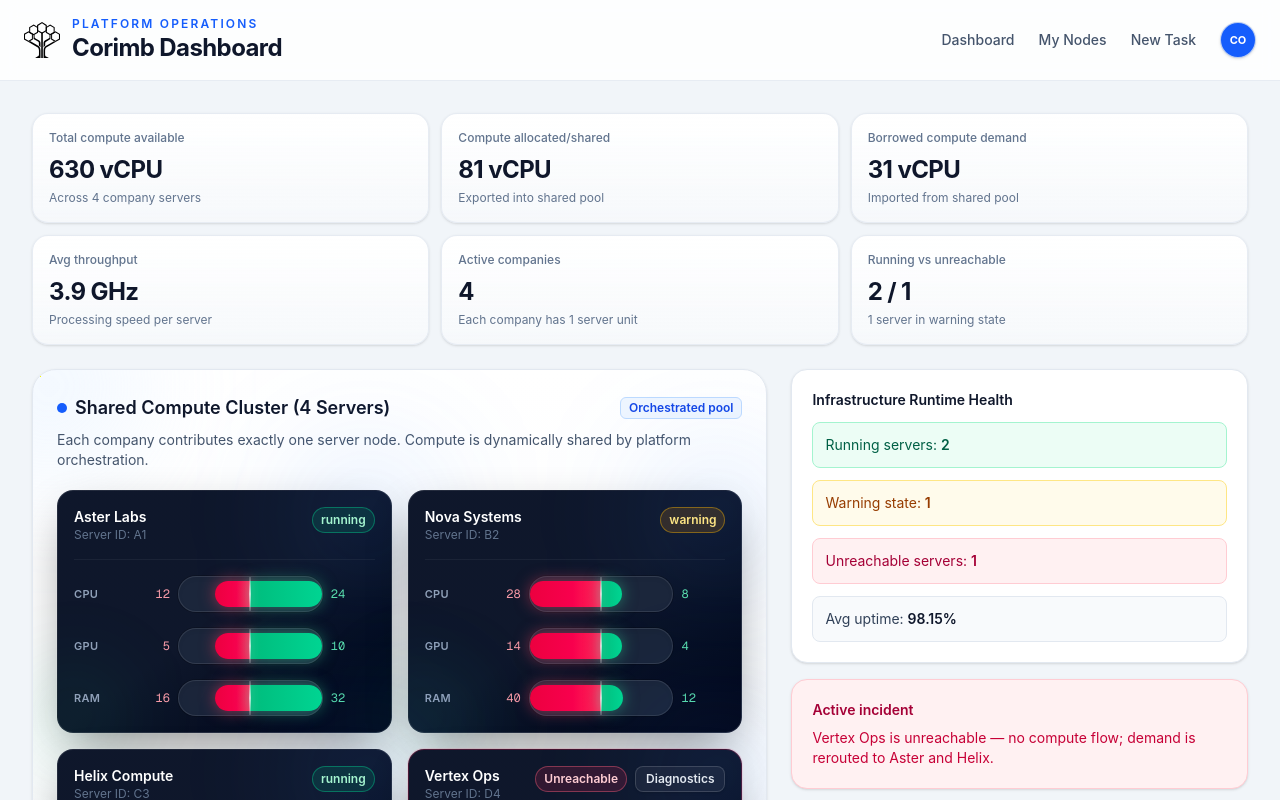
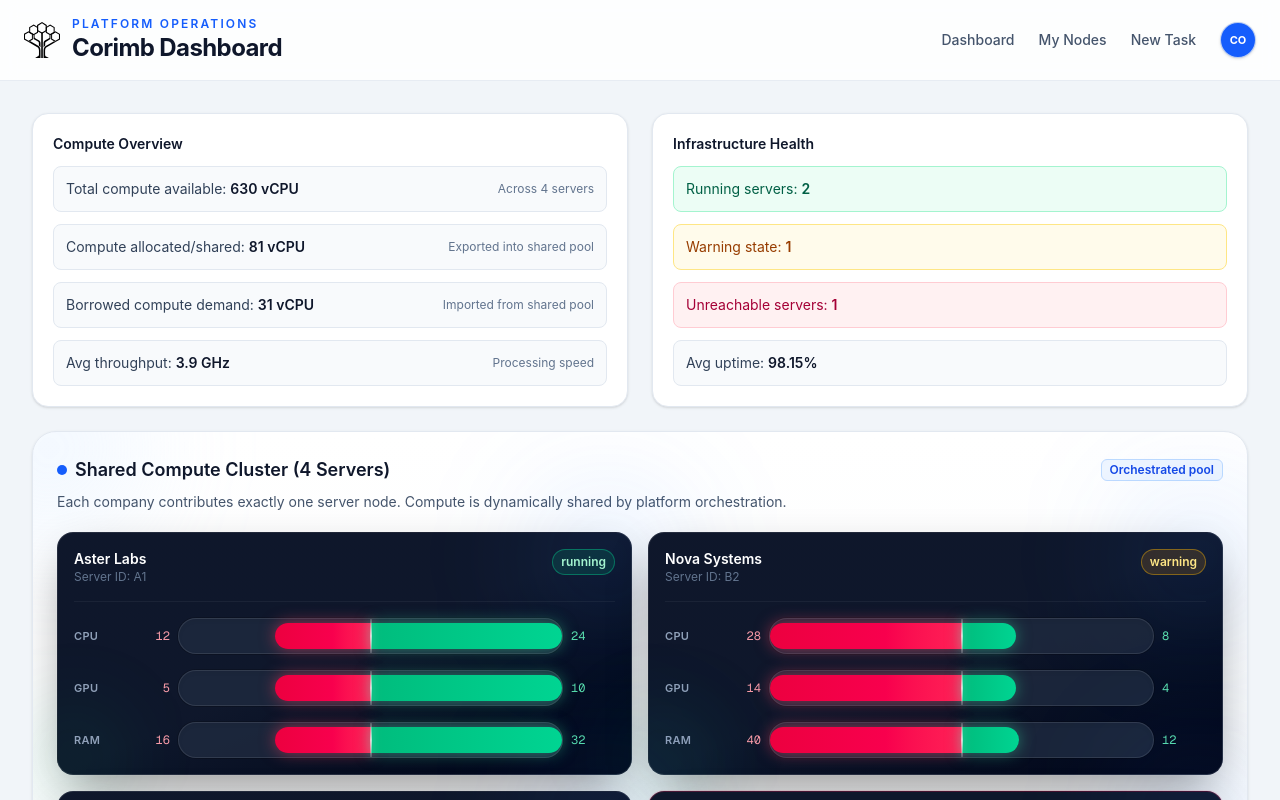
Before and after one commit to AliRasikh/compute-share-on-premise, a Next.js app: page /admin in a window 1280 px wide. Shown: the top 800 px of the page. Built offline with nearby package versions, Linux system fonts and the light colour scheme.

Commit message:
Fix admin dashboard first widget

```diff
--- a/src/app/admin/page.tsx
+++ b/src/app/admin/page.tsx
@@ -139,24 +139,6 @@ const ACTIVITIES = [
   "Global scheduler rebalanced workload across 4 servers",
 ];
 
-function KpiCard({
-  label,
-  value,
-  sub,
-}: {
-  label: string;
-  value: string;
-  sub: string;
-}) {
-  return (
-    <article className="group rounded-2xl border border-slate-200/80 bg-gradient-to-b from-white to-slate-50/70 p-4 shadow-sm transition duration-300 hover:-translate-y-0.5 hover:shadow-lg">
-      <p className="text-xs font-medium text-slate-500">{label}</p>
-      <p className="mt-2 text-2xl font-bold tracking-tight text-slate-900">{value}</p>
-      <p className="mt-1 text-xs text-slate-500">{sub}</p>
-    </article>
-  );
-}
-
 function ResourceBalanceRow({
   label,
   shared,
@@ -178,8 +160,7 @@ function ResourceBalanceRow({
     <div className="grid grid-cols-[2.5rem_2.25rem_1fr_2.25rem] items-center gap-2 sm:grid-cols-[2.75rem_2.75rem_1fr_2.75rem]">
       <span className="text-[11px] font-semibold uppercase tracking-wide text-slate-400">{label}</span>
       <span
-        className={`text-right text-xs font-mono tabular-nums ${
-          borrowed > 0 ? "text-rose-300/95" : "text-slate-600"
+        className={`text-right text-xs font-mono tabular-nums ${borrowed > 0 ? "text-rose-300/95" : "text-slate-600"
           }`}
       >
         {borrowed > 0 ? borrowed : "—"}
@@ -222,8 +203,7 @@ function ResourceBalanceRow({
       </div>
 
       <span
-        className={`text-left text-xs font-mono tabular-nums ${
-          shared > 0 ? "text-emerald-300/95" : "text-slate-600"
+        className={`text-left text-xs font-mono tabular-nums ${shared > 0 ? "text-emerald-300/95" : "text-slate-600"
           }`}
       >
         {shared > 0 ? shared : "—"}
@@ -269,8 +249,7 @@ function ResourceBalanceServerCard({ server }: { server: ServerNode }) {
 
   return (
     <article
-      className={`group relative overflow-visible rounded-2xl border bg-gradient-to-br from-slate-900 via-slate-900 to-slate-950 p-4 shadow-[0_20px_50px_-12px_rgba(0,0,0,0.45)] ring-1 transition duration-300 hover:-translate-y-1 ${
-        isUnreachable
+      className={`group relative overflow-visible rounded-2xl border bg-gradient-to-br from-slate-900 via-slate-900 to-slate-950 p-4 shadow-[0_20px_50px_-12px_rgba(0,0,0,0.45)] ring-1 transition duration-300 hover:-translate-y-1 ${isUnreachable
         ? "border-rose-500/25 ring-rose-500/10 hover:shadow-[0_24px_60px_-10px_rgba(244,63,94,0.12)]"
         : "border-white/10 ring-white/5 hover:shadow-[0_24px_60px_-10px_rgba(59,130,246,0.15)]"
         }`}
@@ -531,20 +510,49 @@ export default function AdminDashboardPage() {
         headerTitle="Corimb Dashboard"
       >
         <div className="space-y-6 p-4 md:p-6 xl:p-8">
-            <section className="grid grid-cols-1 gap-3 sm:grid-cols-2 xl:grid-cols-3 2xl:grid-cols-6">
-              <KpiCard label="Total compute available" value={`${totalCapacity} vCPU`} sub="Across 4 company servers" />
-              <KpiCard label="Compute allocated/shared" value={`${totalShared} vCPU`} sub="Exported into shared pool" />
-              <KpiCard label="Borrowed compute demand" value={`${totalBorrowed} vCPU`} sub="Imported from shared pool" />
-              <KpiCard label="Avg throughput" value={`${avgSpeed.toFixed(1)} GHz`} sub="Processing speed per server" />
-              <KpiCard label="Active companies" value={`${SERVERS.length}`} sub="Each company has 1 server unit" />
-              <KpiCard
-                label="Running vs unreachable"
-                value={`${runningCount} / ${downCount}`}
-                sub={`${warningCount} server in warning state`}
-              />
+          <section className="grid grid-cols-1 gap-6 xl:grid-cols-2">
+            <article className="rounded-2xl border border-slate-200 bg-white p-5 shadow-sm">
+              <p className="text-sm font-semibold text-slate-900">Compute Overview</p>
+              <div className="mt-3 space-y-3">
+                <div className="flex flex-col sm:flex-row sm:items-center sm:justify-between rounded-lg border border-slate-200 bg-slate-50 p-3 text-sm text-slate-700">
+                  <span>Total compute available: <span className="font-semibold text-slate-900">{totalCapacity} vCPU</span></span>
+                  <span className="mt-1 text-xs text-slate-500 sm:mt-0">Across {SERVERS.length} servers</span>
+                </div>
+                <div className="flex flex-col sm:flex-row sm:items-center sm:justify-between rounded-lg border border-slate-200 bg-slate-50 p-3 text-sm text-slate-700">
+                  <span>Compute allocated/shared: <span className="font-semibold text-slate-900">{totalShared} vCPU</span></span>
+                  <span className="mt-1 text-xs text-slate-500 sm:mt-0">Exported into shared pool</span>
+                </div>
+                <div className="flex flex-col sm:flex-row sm:items-center sm:justify-between rounded-lg border border-slate-200 bg-slate-50 p-3 text-sm text-slate-700">
+                  <span>Borrowed compute demand: <span className="font-semibold text-slate-900">{totalBorrowed} vCPU</span></span>
+                  <span className="mt-1 text-xs text-slate-500 sm:mt-0">Imported from shared pool</span>
+                </div>
+                <div className="flex flex-col sm:flex-row sm:items-center sm:justify-between rounded-lg border border-slate-200 bg-slate-50 p-3 text-sm text-slate-700">
+                  <span>Avg throughput: <span className="font-semibold text-slate-900">{avgSpeed.toFixed(1)} GHz</span></span>
+                  <span className="mt-1 text-xs text-slate-500 sm:mt-0">Processing speed</span>
+                </div>
+              </div>
+            </article>
+
+            <article className="rounded-2xl border border-slate-200 bg-white p-5 shadow-sm">
+              <p className="text-sm font-semibold text-slate-900">Infrastructure Health</p>
+              <div className="mt-3 space-y-3">
+                <div className="rounded-lg border border-emerald-200 bg-emerald-50 p-3 text-sm text-emerald-800">
+                  Running servers: <span className="font-semibold">{runningCount}</span>
+                </div>
+                <div className="rounded-lg border border-amber-200 bg-amber-50 p-3 text-sm text-amber-800">
+                  Warning state: <span className="font-semibold">{warningCount}</span>
+                </div>
+                <div className="rounded-lg border border-rose-200 bg-rose-50 p-3 text-sm text-rose-800">
+                  Unreachable servers: <span className="font-semibold">{downCount}</span>
+                </div>
+                <div className="rounded-lg border border-slate-200 bg-slate-50 p-3 text-sm text-slate-700">
+                  Avg uptime: <span className="font-semibold text-slate-900">{avgUptime.toFixed(2)}%</span>
+                </div>
+              </div>
+            </article>
           </section>
 
-            <section className="grid grid-cols-1 gap-6 xl:grid-cols-[1.45fr_0.9fr]">
+          <section className="grid grid-cols-1 gap-6">
             <article className="relative overflow-hidden rounded-3xl border border-slate-200 bg-gradient-to-b from-white to-slate-50 p-5 shadow-sm sm:p-6">
               <div className="absolute -left-16 -top-16 h-40 w-40 rounded-full bg-blue-200/30 blur-3xl" />
               <div className="absolute -bottom-20 right-0 h-48 w-48 rounded-full bg-indigo-200/30 blur-3xl" />
@@ -559,37 +567,10 @@ export default function AdminDashboardPage() {
                 Each company contributes exactly one server node. Compute is dynamically shared by platform orchestration.
               </p>
 
-                <div className="relative mt-5 grid grid-cols-1 gap-4 lg:grid-cols-2">
+              <div className="relative mt-5 grid grid-cols-1 gap-4 lg:grid-cols-2 2xl:grid-cols-4">
                 {SERVERS.map((server) => (
                   <ServerCard key={server.id} server={server} />
                 ))}
-                </div>
-              </article>
-
-              <article className="space-y-4">
-                <div className="rounded-2xl border border-slate-200 bg-white p-5 shadow-sm">
-                  <p className="text-sm font-semibold text-slate-900">Infrastructure Runtime Health</p>
-                  <div className="mt-3 space-y-3">
-                    <div className="rounded-lg border border-emerald-200 bg-emerald-50 p-3 text-sm text-emerald-800">
-                      Running servers: <span className="font-semibold">{runningCount}</span>
-                    </div>
-                    <div className="rounded-lg border border-amber-200 bg-amber-50 p-3 text-sm text-amber-800">
-                      Warning state: <span className="font-semibold">{warningCount}</span>
-                    </div>
-                    <div className="rounded-lg border border-rose-200 bg-rose-50 p-3 text-sm text-rose-800">
-                      Unreachable servers: <span className="font-semibold">{downCount}</span>
-                    </div>
-                    <div className="rounded-lg border border-slate-200 bg-slate-50 p-3 text-sm text-slate-700">
-                      Avg uptime: <span className="font-semibold text-slate-900">{avgUptime.toFixed(2)}%</span>
-                    </div>
-                  </div>
-                </div>
-
-                <div className="rounded-2xl border border-rose-200 bg-rose-50 p-5 shadow-sm">
-                  <p className="text-sm font-semibold text-rose-800">Active incident</p>
-                  <p className="mt-2 text-sm text-rose-700">
-                    Vertex Ops is unreachable — no compute flow; demand is rerouted to Aster and Helix.
-                  </p>
               </div>
             </article>
           </section>
@@ -666,8 +647,7 @@ export default function AdminDashboardPage() {
                     className="flex items-start gap-3 rounded-lg border border-slate-200 bg-slate-50 p-3 transition hover:border-blue-200 hover:bg-blue-50/60"
                   >
                     <span
-                        className={`mt-1 inline-flex h-2.5 w-2.5 rounded-full ${
-                          idx === 2
+                      className={`mt-1 inline-flex h-2.5 w-2.5 rounded-full ${idx === 2
                         ? "bg-rose-500"
                         : idx === 1
                           ? "bg-amber-500"
```
Lines whose indentation alone changed are shown as unchanged.
